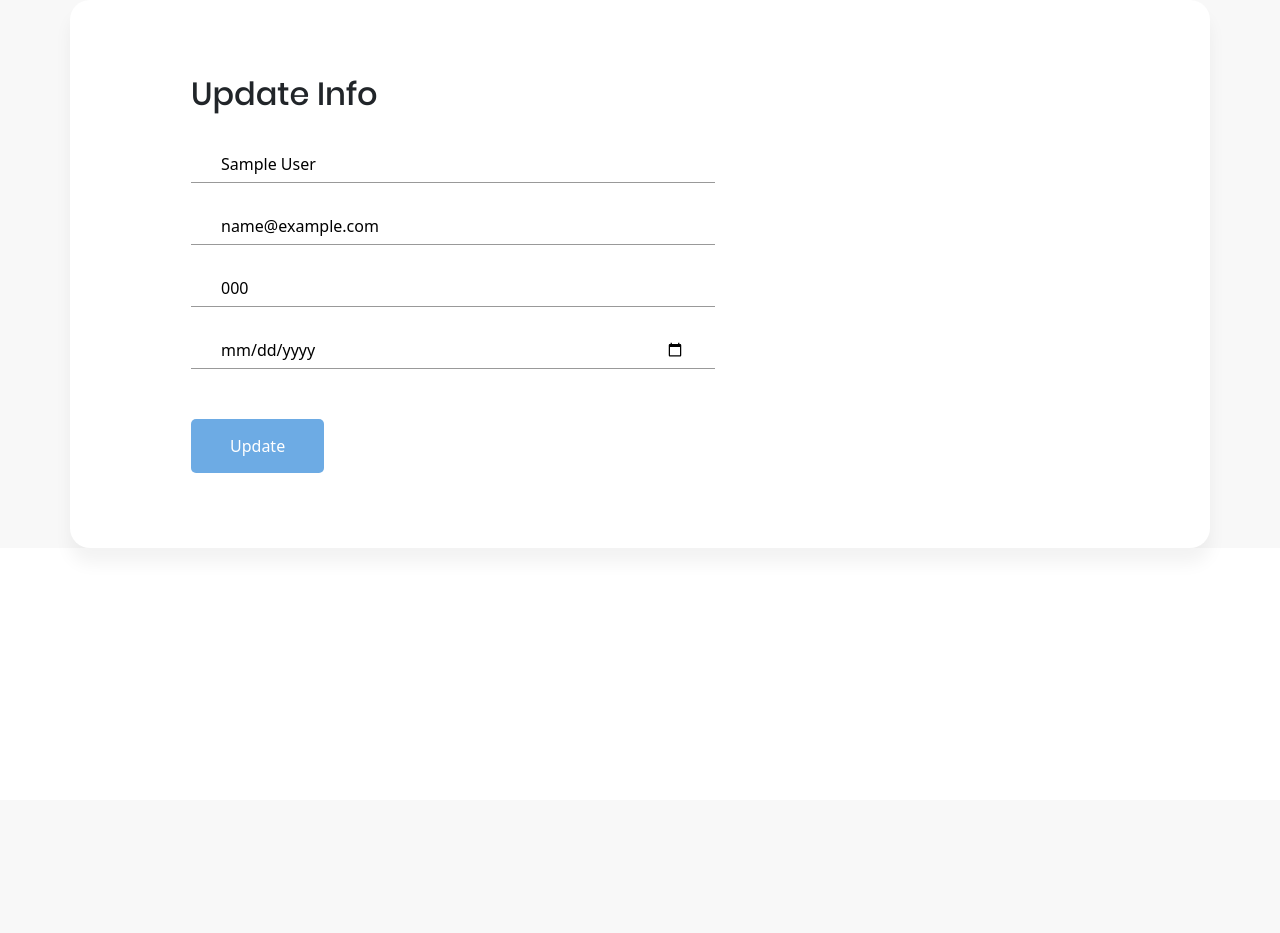
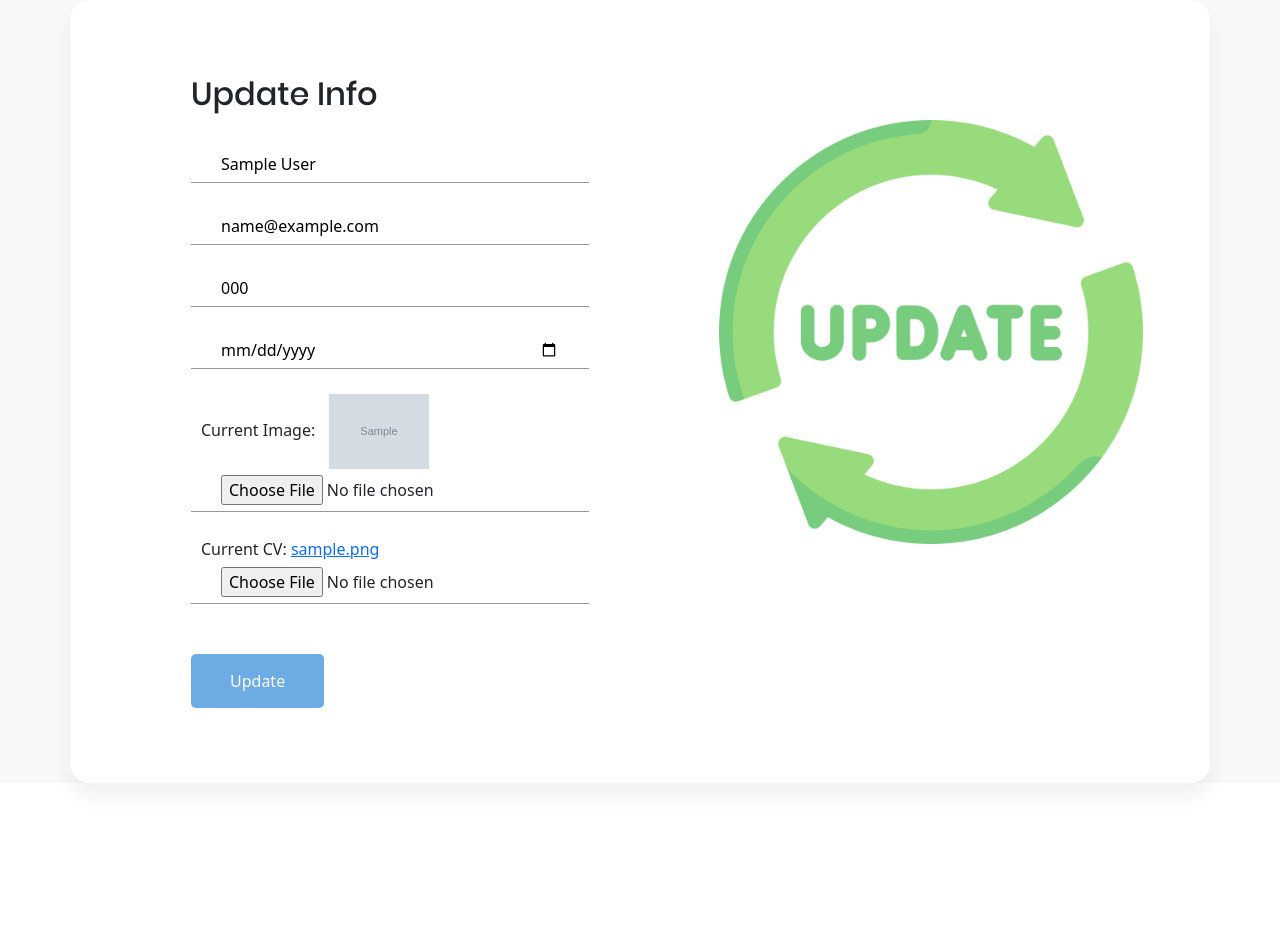
Before and after one commit to SaraSuleiman02/php_tasks, a PHP site: page /php_Advanced_task/update.php in a window 1280 px wide. Before the commit the page ends 473 px from the top, so only its background shows below. Run offline with PHP 8.4, Linux system fonts and the light colour scheme; the visitor is signed in with stand-in values (Sample User, id 1); tables that the repository leaves empty or names only in its code hold one stand-in row (values such as "Sample post"); grey boxes marked "Sample" are stand-in pictures; some libraries are stand-ins or nearby versions.

Commit message:
Modify Files

```diff
--- a/php_Advanced_task/update.php
+++ b/php_Advanced_task/update.php
@@ -40,18 +40,67 @@ if ($_SERVER['REQUEST_METHOD'] === 'POST') {
     $mobile = $_POST['mobile'];
     $dob = $_POST['dob'];
 
+    // Initialize file variables
+    $profile_image = $_FILES['profile_image'] ?? null;
+    $cv_file = $_FILES['cv_file'] ?? null;
+
     // Update user data
-    $sql = "UPDATE users SET name = :name, email = :email, mobile = :mobile, date_of_birth = :date_of_birth
-            WHERE id = :id";
+    $sql = "UPDATE users SET name = :name, email = :email, mobile = :mobile, date_of_birth = :date_of_birth";
+
+    // Add image and CV update if provided
+    if ($profile_image && $profile_image['error'] == 0) {
+        $target_dir = "uploads/";
+        $image_name = time() . '_' . basename($profile_image['name']);
+        $target_image_file = $target_dir . $image_name;
+        $image_file_type = strtolower(pathinfo($target_image_file, PATHINFO_EXTENSION));
+        $valid_image_types = ['jpg', 'jpeg', 'png', 'gif'];
+
+        if (in_array($image_file_type, $valid_image_types) && move_uploaded_file($profile_image['tmp_name'], $target_image_file)) {
+            $sql .= ", profile_image = :profile_image";
+        } else {
+            echo "Error uploading the profile image.";
+        }
+    }
+
+    if ($cv_file && $cv_file['error'] == 0) {
+        $target_dir = "uploads/";
+        $cv_name = time() . '_' . basename($cv_file['name']);
+        $target_cv_file = $target_dir . $cv_name;
+        $cv_file_type = strtolower(pathinfo($target_cv_file, PATHINFO_EXTENSION));
+        $valid_cv_types = ['pdf', 'doc', 'docx'];
+
+        if (in_array($cv_file_type, $valid_cv_types) && move_uploaded_file($cv_file['tmp_name'], $target_cv_file)) {
+            $sql .= ", cv_file = :cv_file";
+        } else {
+            echo "Error uploading the CV.";
+        }
+    }
+
+    // Finish SQL query
+    $sql .= " WHERE id = :id";
+
+    // Prepare the statement
     $stmt = $pdo->prepare($sql);
 
-    if ($stmt->execute([
+    // Bind parameters
+    $params = [
         'name' => $name,
         'email' => $email,
         'mobile' => $mobile,
         'date_of_birth' => $dob,
-        'id' => $user_id
-    ])) {
+        'id' => $user_id,
+    ];
+
+    if (isset($image_name)) {
+        $params['profile_image'] = $image_name;
+    }
+
+    if (isset($cv_name)) {
+        $params['cv_file'] = $cv_name;
+    }
+
+    // Execute the update
+    if ($stmt->execute($params)) {
         if ($is_admin) {
             header('Location: admin_dashboard.php');
         } else {
@@ -82,7 +131,7 @@ if ($_SERVER['REQUEST_METHOD'] === 'POST') {
                 <div class="signup-content">
                     <div class="signup-form">
                         <h2 class="form-title">Update Info</h2>
-                        <form method="POST" action="update.php<?= $is_admin ? '?id=' . htmlspecialchars($user_id) : '' ?>" id="update-form">
+                        <form method="POST" action="update.php<?= $is_admin ? '?id=' . htmlspecialchars($user_id) : '' ?>" id="update-form" enctype="multipart/form-data">
                             <div class="form-group">
                                 <label for="name"><i class="zmdi zmdi-account material-icons-name"></i></label>
                                 <input type="text" name="name" id="name" value="<?= htmlspecialchars($user['name']) ?>" required />
@@ -99,10 +148,29 @@ if ($_SERVER['REQUEST_METHOD'] === 'POST') {
                                 <label for="dob"><i class="zmdi zmdi-calendar"></i></label>
                                 <input type="date" name="dob" id="dob" value="<?= htmlspecialchars($user['date_of_birth']) ?>" max="<?= date('Y-m-d'); ?>" required />
                             </div>
+                            <div class="form-group">
+                                <span style="margin-left: 10px;">Current Image:</span>
+                                <?php if (!empty($user['profile_image'])): ?>
+                                    <img src="uploads/<?= htmlspecialchars($user['profile_image']) ?>" alt="Profile Image" style="width: 100px; margin-left: 10px;" />
+                                <?php endif; ?>
+                                <label for="profile_image"><i class="zmdi zmdi-camera"></i></label>
+                                <input type="file" name="profile_image" id="profile_image" accept="image/*"/>
+                            </div>
+                            <div class="form-group">
+                                <span style="margin-left: 10px;">Current CV:</span>
+                                <?php if (!empty($user['cv_file'])): ?>
+                                    <a href="uploads/<?= htmlspecialchars($user['cv_file']) ?>" target="_blank"><?= htmlspecialchars($user['cv_file']) ?></a>
+                                <?php endif; ?>
+                                <label for="cv_file"><i class="zmdi zmdi-file"></i></label>
+                                <input type="file" name="cv_file" id="cv_file" accept=".pdf,.doc,.docx" />
+                            </div>
                             <div class="form-group form-button">
                                 <input type="submit" name="update" id="update" class="form-submit" value="Update" />
                             </div>
                         </form>
+                    </div>
+                    <div class="signup-image">
+                        <figure><img src="images/update.png" alt="update image"></figure>
                     </div>
                 </div>
             </div>
```
Also changed, not shown: php_Advanced_task/register.php (+32 -21 lines), php_Advanced_task/images/update.png (added), php_Advanced_task/uploads/1728813651_1728813199_sara.jpg (added), 1 other file.
